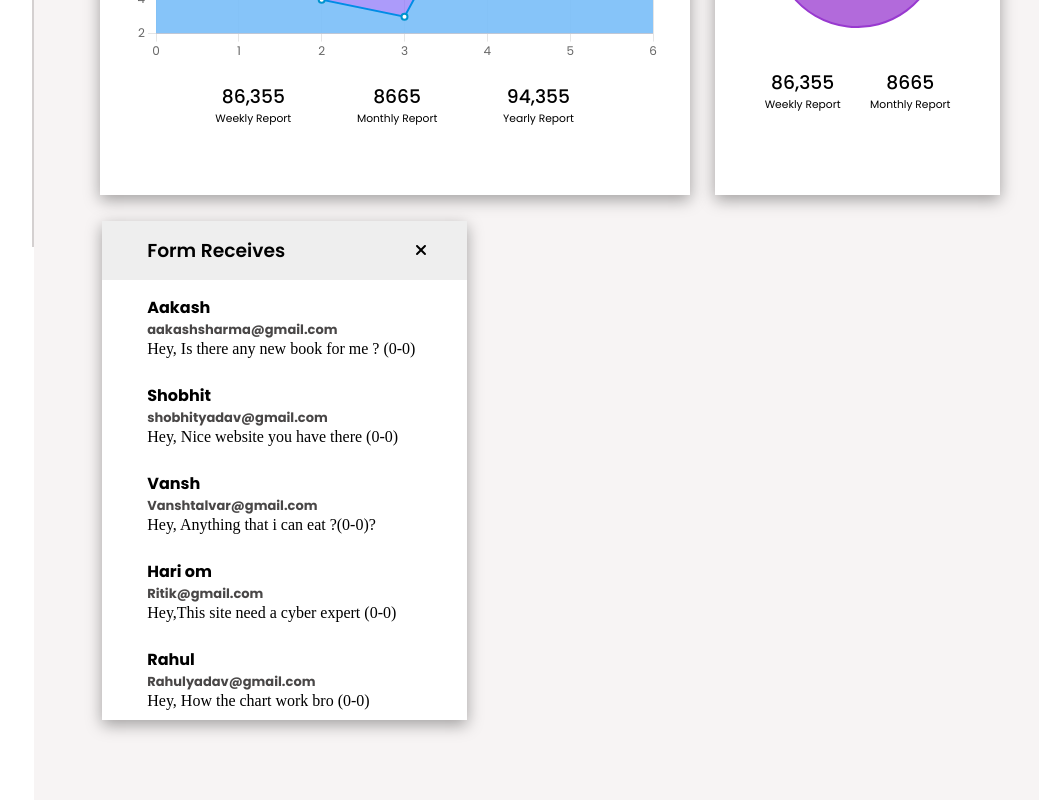
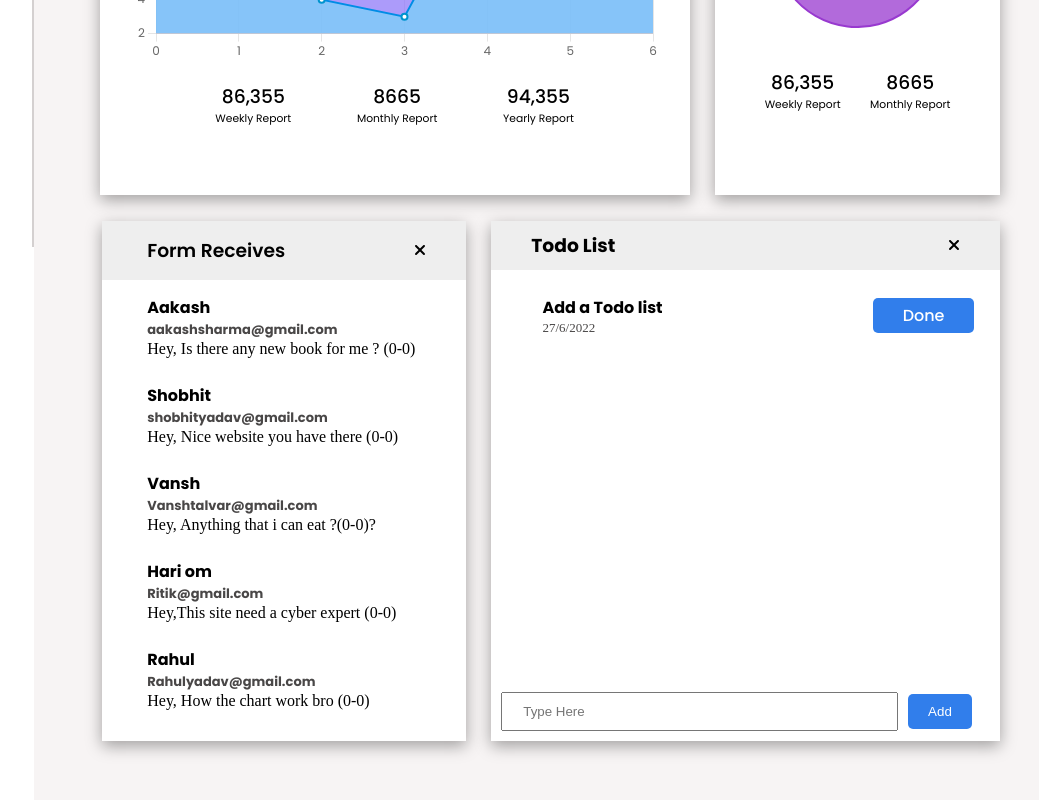
Before and after one commit to abhay5624/Admin.js, a React (Create React App) app: page / in a window 1280 px wide. Shown: the part 628-1428 px from the top of the page, without its empty margins (196-1235 px from the left). Built offline with nearby package versions, Linux system fonts and the light colour scheme.

Commit message:
todos and scrollbar added

```diff
--- a/src/Actions/index.js
+++ b/src/Actions/index.js
@@ -4,3 +4,9 @@ export const NavLinkAction = (payload) => {
     payload: payload,
   };
 };
+export const TodoUbdate = (payload) => {
+  return {
+    type: "UBDATE_DATA",
+    payload: payload,
+  };
+};
--- a/src/Components/FormReceives.js
+++ b/src/Components/FormReceives.js
@@ -1,4 +1,4 @@
-import React, { useState } from "react";
+import React from "react";
 
 import { FontAwesomeIcon } from "@fortawesome/react-fontawesome";
 import { faXmark } from "@fortawesome/free-solid-svg-icons";
--- /dev/null
+++ b/src/Components/Todo.js
@@ -0,0 +1,35 @@
+import React from "react";
+import { useSelector, useDispatch } from "react-redux";
+import { TodoUbdate } from "../Actions";
+const Todo = () => {
+  const Dispatch = useDispatch();
+  const todos = useSelector((state) => state.TodoData);
+  const removeTodoHandler = (td) => {
+    const filterTodo = todos.filter((doso) => doso.name !== td.name);
+    Dispatch(TodoUbdate(filterTodo));
+    console.log(filterTodo);
+  };
+  return (
+    <div>
+      {todos.map((td) => (
+        <div className="flexbox todolist">
+          <div>
+            <h4>{td.name}</h4>
+            <p className="lowlight">{`${td.day}/${td.month}/${td.year}`}</p>
+          </div>
+          <div>
+            <button
+              onClick={() => {
+                removeTodoHandler(td);
+              }}
+            >
+              Done
+            </button>
+          </div>
+        </div>
+      ))}
+    </div>
+  );
+};
+
+export default Todo;
--- /dev/null
+++ b/src/Components/Todolist.js
@@ -0,0 +1,55 @@
+import React, { useState, useEffect } from "react";
+import { FontAwesomeIcon } from "@fortawesome/react-fontawesome";
+import { faXmark } from "@fortawesome/free-solid-svg-icons";
+import { useSelector, useDispatch } from "react-redux";
+import Todo from "./Todo";
+import { TodoUbdate } from "../Actions";
+export const Todolist = () => {
+  const data = useSelector((state) => state.TodoData);
+  const Dispatch = useDispatch();
+  const [todos, setTodos] = useState(data);
+  const addTodoHandler = (e) => {
+    e.preventDefault();
+    const children = e.target.parentElement;
+    const todovalue = children.childNodes[0].value;
+    const date = new Date();
+    const todoData = {
+      name: todovalue,
+      day: date.getDate(),
+      month: date.getMonth() + 1,
+      year: date.getFullYear(),
+    };
+    Dispatch(TodoUbdate([...todos, todoData]));
+    children.childNodes[0].value = "";
+  };
+
+  useEffect(() => {
+    setTodos(data);
+  }, [data]);
+
+  return (
+    <div className="Todo">
+      <div
+        className="flexbox formheader"
+        style={{ justifyContent: "space-between" }}
+      >
+        <h3>Todo List</h3>
+        <FontAwesomeIcon icon={faXmark} />
+      </div>
+      <div style={{ overflowY: "scroll", height: "80%" }}>
+        <Todo />
+      </div>
+
+      <div className="addtodo">
+        <input type="text" name="todo" id="todo" placeholder="Type Here" />
+        <input
+          type="submit"
+          value="Add"
+          onClick={(e) => {
+            addTodoHandler(e);
+          }}
+        />
+      </div>
+    </div>
+  );
+};
--- a/src/Pages/Dashboard.js
+++ b/src/Pages/Dashboard.js
@@ -1,5 +1,6 @@
 import React from "react";
 import { FontAwesomeIcon } from "@fortawesome/react-fontawesome";
+import { Todolist } from "../Components/Todolist";
 import {
   faCartPlus,
   faDollarSign,
@@ -78,7 +79,13 @@ const Dashboard = () => {
         <UserChart />
         <PagesChart />
       </div>
-      <FormReceives />
+      <div
+        className="flexbox"
+        style={{ width: "100%", maxHeight: "fit-content" }}
+      >
+        <FormReceives />
+        <Todolist />
+      </div>
     </div>
   );
 };
--- /dev/null
+++ b/src/Reducers/TodoReducer.js
@@ -0,0 +1,18 @@
+const date = new Date();
+const init = [
+  {
+    name: "Add a Todo list",
+    day: date.getDate(),
+    month: date.getMonth() + 1,
+    year: date.getFullYear(),
+  },
+];
+const TodoReducer = (state = init, action) => {
+  switch (action.type) {
+    case "UBDATE_DATA":
+      return action.payload;
+    default:
+      return state;
+  }
+};
+export default TodoReducer;
--- a/src/Reducers/index.js
+++ b/src/Reducers/index.js
@@ -4,11 +4,13 @@ import Profile from "./ProfileReducer";
 import lineChartData from "./LineChartReducer";
 import DonutChartData from "./DonutChartReducet";
 import FormReducer from "./FormReceiveReducer";
+import TodoReducer from "./TodoReducer";
 const rootReducer = combineReducers({
   NavLink: NavLinkReducer,
   MyProfile: Profile,
   LineChart: lineChartData,
   DonnutChart: DonutChartData,
   FormData: FormReducer,
+  TodoData: TodoReducer,
 });
 export default rootReducer;
--- a/src/index.css
+++ b/src/index.css
@@ -109,7 +109,7 @@ aside {
   padding: 10px;
   background-color: white;
   border-radius: 4px;
-  min-width: 30.2%;
+  min-width: 31%;
   min-height: 180px;
   margin: 1vw;
 }
@@ -157,6 +157,7 @@ aside {
 }
 .navbar {
   position: fixed;
+  z-index: 99;
   top: 0;
   left: 0%;
   width: 100vw;
@@ -210,9 +211,11 @@ aside {
 .formReceives {
   box-shadow: rgba(0, 0, 0, 0.35) 0px 5px 15px;
   background-color: white;
-  max-width: 40%;
+  width: 40%;
+  height: 520px;
   margin-left: 1.2vw;
   margin-top: 2vw;
+  overflow-y: scroll;
 }
 .formReceives h3 {
   font-weight: 600;
@@ -234,3 +237,60 @@ aside {
   padding: 10px;
   padding-inline: 40px;
 }
+.Todo {
+  position: relative;
+  z-index: 0;
+  width: 56%;
+  height: 520px;
+  margin-left: 2vw;
+  margin-top: 2vw;
+  background-color: white;
+  box-shadow: rgba(0, 0, 0, 0.35) 0px 5px 15px;
+}
+.addtodo {
+  position: absolute;
+  bottom: 0%;
+  left: 0;
+  width: 100%;
+}
+
+.addtodo input[type="text"] {
+  padding: 10px 20px;
+  width: 78%;
+  margin: 10px;
+}
+.addtodo input[type="submit"] {
+  padding: 10px 20px;
+  background-color: #317eeb;
+  color: white;
+  border-radius: 5px;
+  border: none;
+}
+.todolist {
+  justify-content: space-between;
+  margin: 2vw;
+  margin-left: 4vw;
+}
+.todolist button {
+  padding: 5px 30px;
+  font-size: 16px;
+  font-family: "Poppins", sans-serif;
+  font-weight: 500;
+  color: #ffffff;
+  background-color: #317eeb;
+  border-radius: 5px;
+  border: none;
+}
+*::-webkit-scrollbar {
+  width: 16px;
+}
+
+*::-webkit-scrollbar-track {
+  background: #ffffff;
+}
+
+*::-webkit-scrollbar-thumb {
+  background-color: #317eeb;
+  border-radius: 10px;
+  border: 3px solid #ffffff;
+}
```
